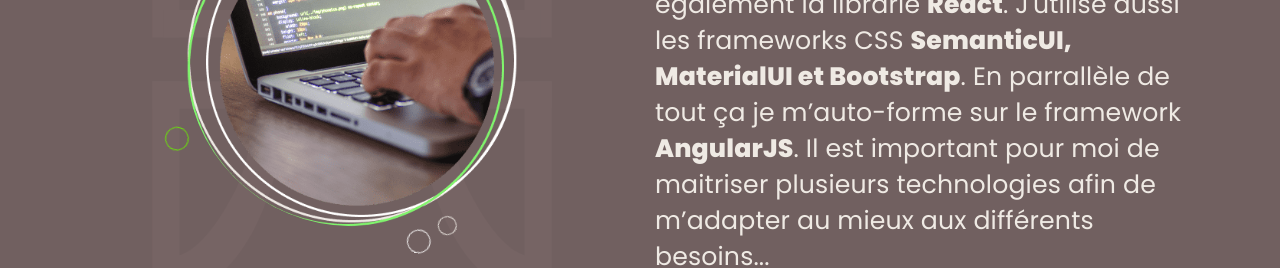
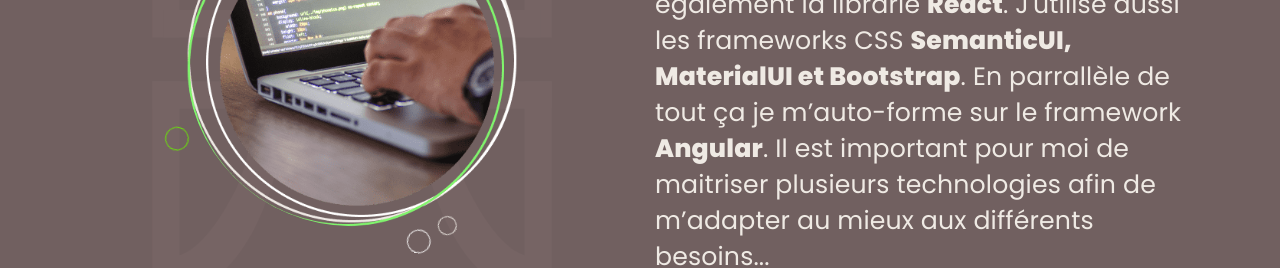
Before and after one commit to kaayso/Portfolio, a React (Create React App) app: page / in a window 1280 px wide. Shown: the part 1020-1288 px from the top of the page. Built offline with nearby package versions, Linux system fonts and the light colour scheme; no server answers.

Commit message:
front text updated

```diff
--- a/src/containers/development/development.jsx
+++ b/src/containers/development/development.jsx
@@ -17,7 +17,7 @@ export default function Development() {
       subject: 'dev-front',
       title: 'développement front',
       content:
-        "J’utilise les langages <b>HTML5/CSS3</b>, <b>Javascript</b>, le préprocesseur <b>SASS</b> et également la librarie <b>React</b>. J'utilise aussi les frameworks CSS <b>SemanticUI, MaterialUI et Bootstrap</b>. En parrallèle de tout ça je m’auto-forme sur le framework <b>AngularJS</b>. Il est important pour moi de maitriser plusieurs technologies afin de m’adapter au mieux aux différents besoins...",
+        "J’utilise les langages <b>HTML5/CSS3</b>, <b>Javascript</b>, le préprocesseur <b>SASS</b> et également la librarie <b>React</b>. J'utilise aussi les frameworks CSS <b>SemanticUI, MaterialUI et Bootstrap</b>. En parrallèle de tout ça je m’auto-forme sur le framework <b>Angular</b>. Il est important pour moi de maitriser plusieurs technologies afin de m’adapter au mieux aux différents besoins...",
     },
     {
       subject: 'dev-mob',
```
